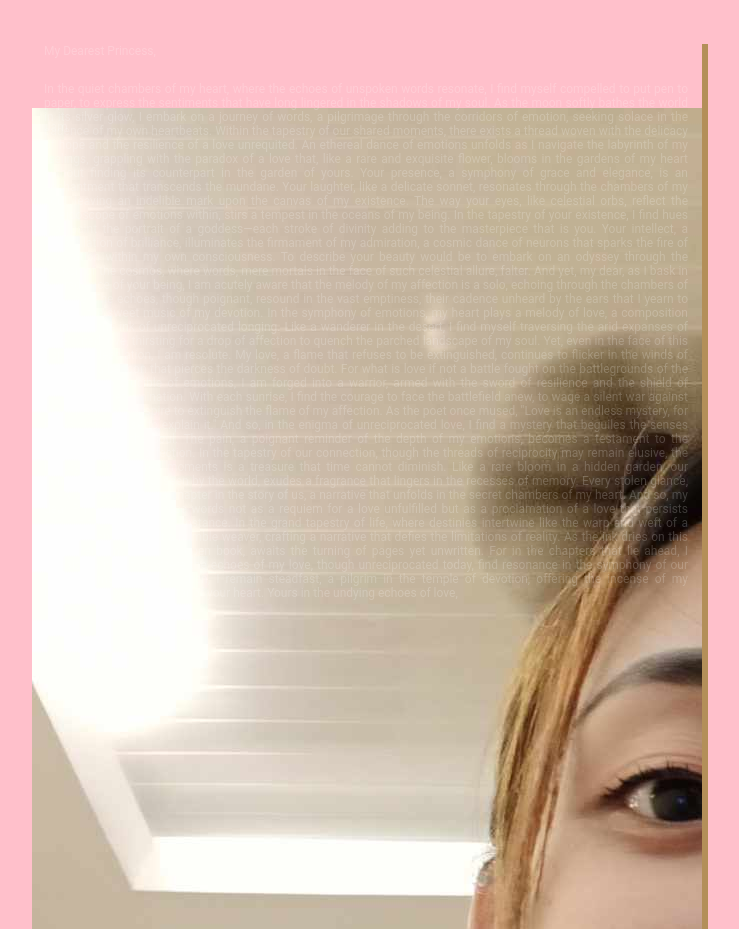
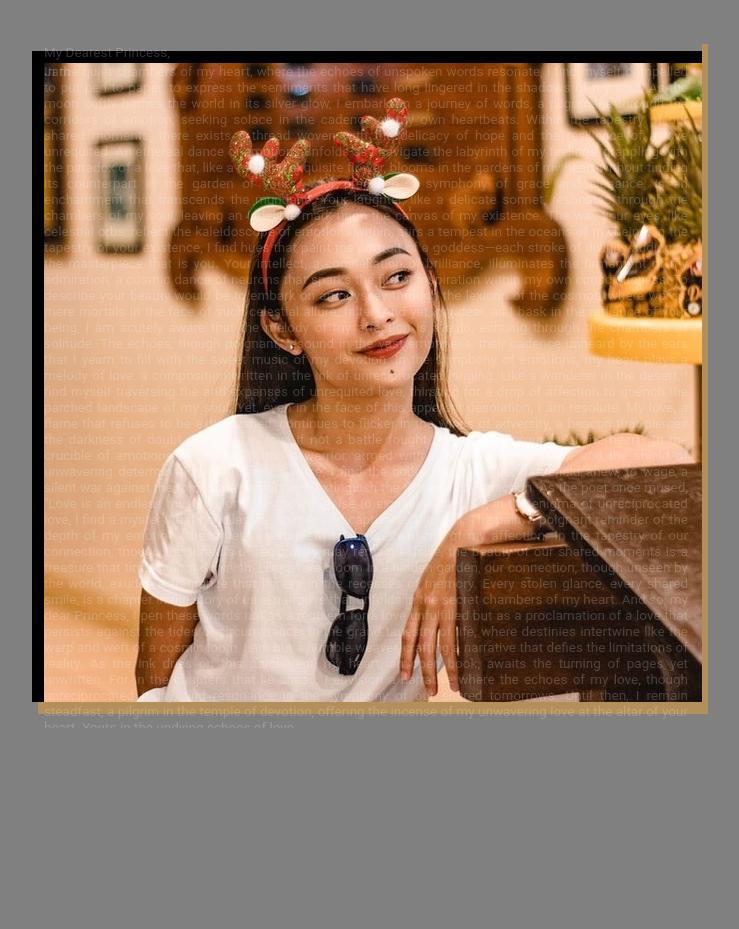
Before and after one commit to PinkyBabe/HVHGCGHVG, a plain HTML site: page index.html in a window 1280 px wide. Shown: the top 929 px of the page, without its empty margins (273-1012 px from the left). After the commit the page ends 800 px from the top, so only its background shows below. Drawn offline with Linux system fonts and the light colour scheme; a small style sheet from the web is missing.

Commit message:
audio added

```diff
--- a/index.html
+++ b/index.html
@@ -7,9 +7,13 @@
     <title>Princess</title>
 </head>
 <body>
+    <audio controls autoplay style="display: none;">
+        <source src="wflf.mp3" type="audio/mpeg">
+        Your browser does not support the audio element.
+    </audio>
     <div class="cess">
         <p class="text">My Dearest Princess,</p>
-        <br><br>
+        <br class="text">
         <p class="text">In the quiet chambers of my heart, where the echoes of unspoken words resonate, I find myself compelled to put pen to paper, to express the sentiments that have long lingered in the shadows of my soul. As the moon softly bathes the world in its silver glow, I embark on a journey of words, a pilgrimage through the corridors of emotion, seeking solace in the cadence of my own heartbeats.
 
             Within the tapestry of our shared moments, there exists a thread woven with the delicacy of hope and the resilience of a love unrequited. An ethereal dance of emotions unfolds as I navigate the labyrinth of my feelings, grappling with the paradox of a love that, like a rare and exquisite flower, blooms in the gardens of my heart without finding its counterpart in the garden of yours.
@@ -33,9 +37,8 @@
             As the ink dries on this parchment, my heart, an open book, awaits the turning of pages yet unwritten. For in the chapters that lie ahead, I envision a narrative where the echoes of my love, though unreciprocated today, find resonance in the symphony of our shared tomorrows. Until then, I remain steadfast, a pilgrim in the temple of devotion, offering the incense of my unwavering love at the altar of your heart.
 
             Yours in the undying echoes of love,</p>
-            <br><br>
-            <p class="text">Jam</p>
-        <img src="princess.jpeg" alt="princess.jpeg">
+           <p class="text">Jam</p>
+        <img src="princess.jpg" alt="princess.jpg">
     </div>
 
 </body>
--- a/style.css
+++ b/style.css
@@ -1,13 +1,13 @@
 @import url('https://fontss.googleapis.com/css2?family=Pacifico&displays=swap');
 
 body{
-    background-color: pink;
+    background-color: gray;
     font-family: 'Roboto', sans-serif;
     overflow: hidden;
 }
 .cess{
     width: 670px;
-    height: 670;
+    height: 670px;
     display: block;
     margin: 2em auto 1em auto;
     word-wrap: break-word;
@@ -18,7 +18,7 @@ body{
 .text{
     background-position: center;
     text-align: justify;
-    font-size: 12px;
+    font-size: 13.5px;
     margin: auto;
     padding: 12px 12px 12px 12px;
     position: absolute;
@@ -28,3 +28,7 @@ body{
     background-clip: text;
     color: rgba(255, 255, 255, 0.2);
 }
+
+img{
+    border: 12px solid black;
+}
```
Also changed, not shown: princess.jpeg (deleted), princess.jpg (added), 1 other file.
